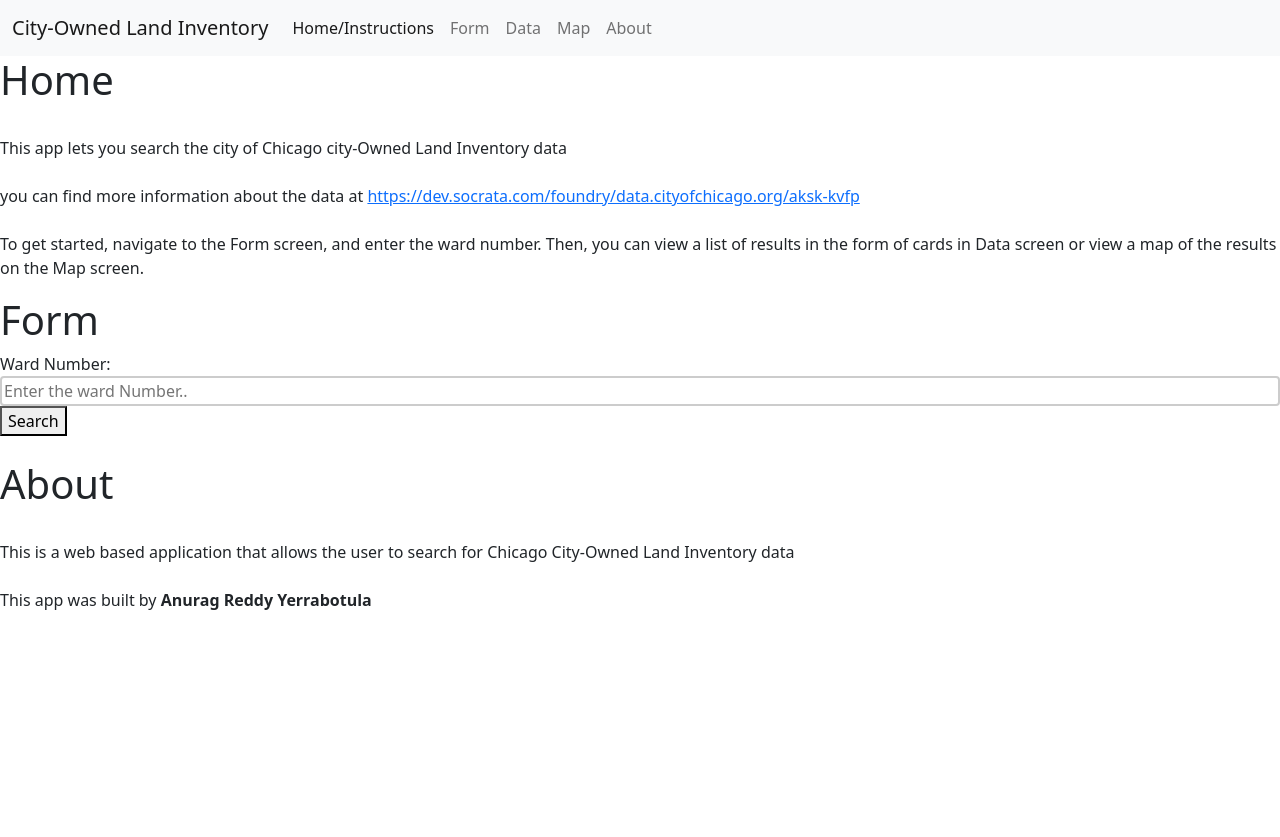
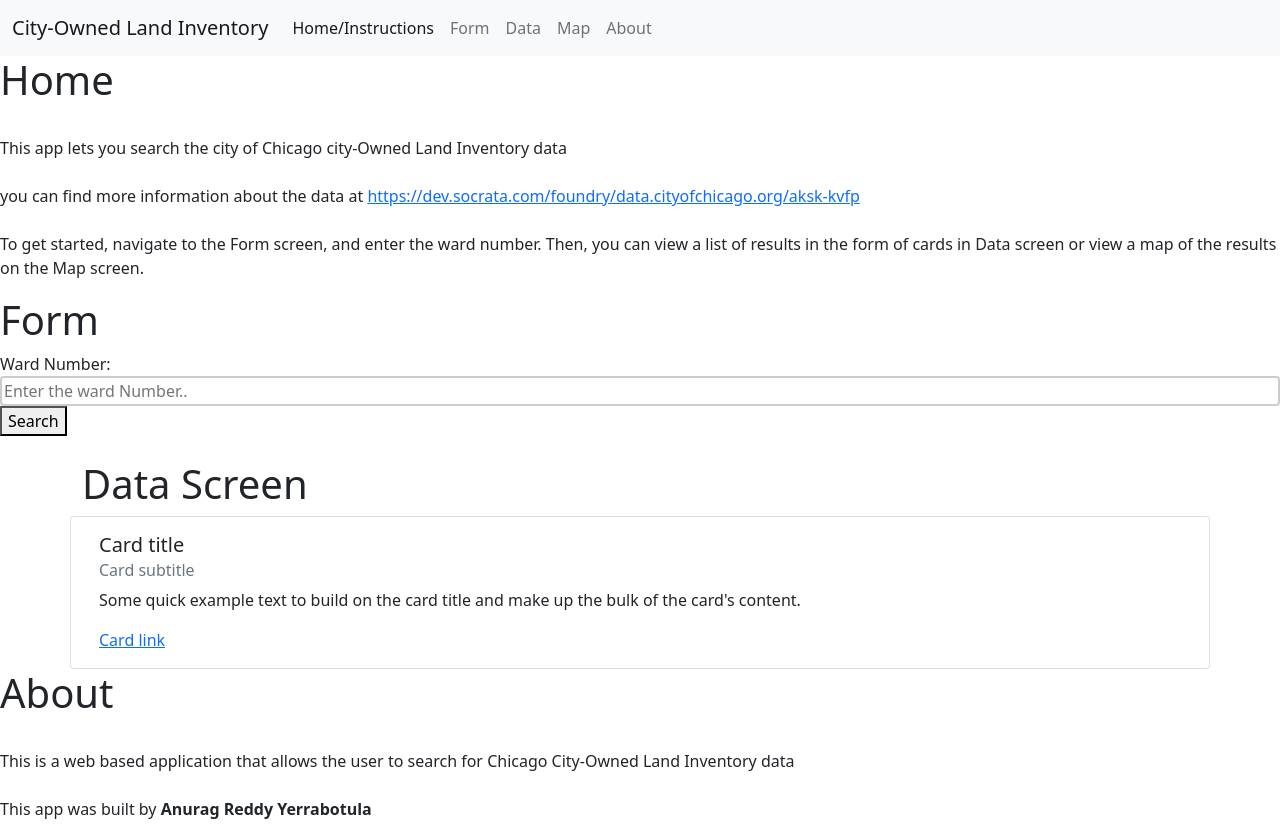
Before and after one commit to ayerra1/IT202-Spring2021-project1, a plain HTML site: page index.html in a window 1280 px wide. Before the commit the page ends 800 px from the top, so only its background shows below. Drawn offline with nearby package versions, Linux system fonts and the light colour scheme.

Commit message:
created an empty card for the data screen

```diff
--- a/index.html
+++ b/index.html
@@ -83,7 +83,30 @@ input[type=number] {
   </div>
 
 
+  <!-- content for Data screen -->
+  <div id="Data">
 
+
+     <div class="container">
+    <h1>Data Screen</h1>
+
+
+    <div class="row">
+      <div class="card" >
+        <div class="card-body">
+          <h5 class="card-title">Card title</h5>
+          <h6 class="card-subtitle mb-2 text-muted">Card subtitle</h6>
+          <p class="card-text">Some quick example text to build on the card title and make up the bulk of the card's content.</p>
+          <a href="#" class="card-link">Card link</a>
+        </div>
+      </div>
+
+
+    </div>
+
+
+    </div>
+  </div>
 
   <!-- content for about page   -->
   <div id="About">
```
